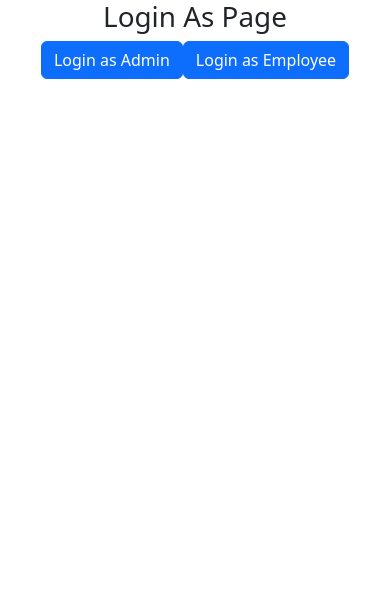
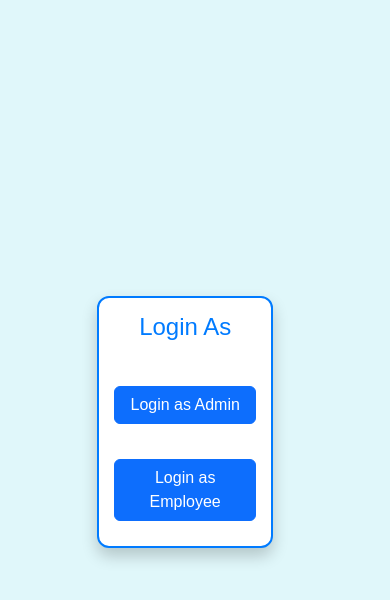
Before and after one commit to RaddNavarro/final-project-group-4-webdevt-drafting, a React (Create React App) app in the folder frontend/payroll-app/: page / in a window 390 px wide. Shown: the top 600 px of the page. Built offline with nearby package versions, Linux system fonts and the light colour scheme.

Commit message:
Css added and imported to respective js

```diff
--- a/frontend/payroll-app/src/components/LoginAdmin.js
+++ b/frontend/payroll-app/src/components/LoginAdmin.js
@@ -1,5 +1,5 @@
 import React, { useRef, useState } from 'react';
-import 'bootstrap/dist/css/bootstrap.min.css';
+import '../styles/Adminlogin.css';
 import { NavLink, redirect, useNavigate } from "react-router-dom";
 import axios from 'axios';
 
--- a/frontend/payroll-app/src/components/LoginAs.js
+++ b/frontend/payroll-app/src/components/LoginAs.js
@@ -1,21 +1,18 @@
 import React, { useRef, useState } from 'react';
-import 'bootstrap/dist/css/bootstrap.min.css';
+import '../styles/Login.css';
 import { NavLink } from "react-router-dom";
 
 
 export const LoginAs = () => {
     return (
-
-        <>
-            <h1>Login As Page</h1>
-            <NavLink to='/loginAdmin'>
-                <button type="button" class="btn btn-primary">Login as Admin</button>
+        <div className="center-square">
+            <h1>Login As</h1>
+            <NavLink to='/loginAdmin' className="nav-link">
+                <button type="button" className="btn btn-primary">Login as Admin</button>
             </NavLink>
-            <NavLink to='/loginEmployee'>
-                <button type="button" class="btn btn-primary">Login as Employee</button>
+            <NavLink to='/loginEmployee' className="nav-link">
+                <button type="button" className="btn btn-primary">Login as Employee</button>
             </NavLink>
-            <br></br>
-
-        </>
+        </div>
     );
 }
--- /dev/null
+++ b/frontend/payroll-app/src/styles/Adminlogin.css
@@ -0,0 +1,114 @@
+body {
+    margin: 0;
+    padding: 0;
+    display: flex;
+    justify-content: center;
+    align-items: center;
+    height: 100vh;
+    background-color: #e0f7fa;
+    font-family: Arial, sans-serif;
+    color: #333;
+}
+
+.loginAdmin {
+    display: flex;
+    flex-direction: column;
+    justify-content: center;
+    align-items: center;
+    width: 400px;
+    padding: 25px;
+    background-color: #ffffff;
+    border: 2px solid #007bff;
+    border-radius: 12px;
+    box-shadow: 0 8px 16px rgba(0, 0, 0, 0.2);
+    text-align: center;
+}
+
+h1 {
+    margin-bottom: 20px;
+    font-size: 1.8rem;
+    color: #007bff;
+}
+
+form {
+    width: 100%;
+    margin-bottom: 20px;
+}
+
+form .form-label {
+    font-size: 1rem;
+    font-weight: bold;
+    color: #333;
+}
+
+form .form-control {
+    width: 100%;
+    padding: 10px;
+    margin-bottom: 10px;
+    font-size: 1rem;
+    border: 1px solid #cccccc;
+    border-radius: 5px;
+    box-shadow: inset 0 2px 4px rgba(0, 0, 0, 0.1);
+}
+
+form .form-text {
+    font-size: 0.85rem;
+    color: #666;
+}
+
+button {
+    width: 100%;
+    padding: 12px;
+    font-size: 1rem;
+    font-weight: bold;
+    color: #ffffff;
+    background-color: #007bff;
+    border: none;
+    border-radius: 8px;
+    cursor: pointer;
+    transition: background-color 0.3s ease, transform 0.2s ease;
+}
+
+button:hover {
+    background-color: #0056b3;
+    transform: scale(1.05);
+}
+
+a {
+    margin-top: 15px;
+    font-size: 0.95rem;
+    color: #333;
+    text-decoration: none;
+    transition: color 0.2s ease;
+}
+
+a:hover {
+    color: #007bff;
+    text-decoration: underline;
+}
+
+p {
+    margin: 10px 0;
+    font-size: 0.9rem;
+    color: red;
+}
+
+@media (max-width: 450px) {
+    .loginAdmin {
+        width: 90%;
+        padding: 20px;
+    }
+
+    h1 {
+        font-size: 1.5rem;
+    }
+
+    button {
+        font-size: 0.9rem;
+    }
+
+    form .form-control {
+        font-size: 0.9rem;
+        padding: 8px;
+    }
+}
--- /dev/null
+++ b/frontend/payroll-app/src/styles/Login.css
@@ -0,0 +1,72 @@
+body {
+    margin: 0;
+    padding: 0;
+    display: flex;
+    justify-content: center;
+    align-items: center;
+    height: 100vh;
+    background-color: #e0f7fa;
+    font-family: Arial, sans-serif;
+    color: #333;
+}
+
+.center-square {
+    display: flex;
+    flex-direction: column;
+    justify-content: center;
+    align-items: center;
+    width: 350px;
+    padding: 20px;
+    background-color: #ffffff;
+    border: 2px solid #007bff;
+    border-radius: 12px;
+    box-shadow: 0 8px 16px rgba(0, 0, 0, 0.2);
+    text-align: center;
+}
+
+h1 {
+    margin-bottom: 20px;
+    font-size: 1.8rem;
+    color: #007bff;
+}
+
+button {
+    margin: 10px 0;
+    padding: 12px 20px;
+    font-size: 1rem;
+    font-weight: bold;
+    color: #ffffff;
+    background-color: #007bff;
+    border: none;
+    border-radius: 8px;
+    cursor: pointer;
+    transition: background-color 0.3s ease, transform 0.2s ease;
+}
+
+button:hover {
+    background-color: #0056b3;
+    transform: scale(1.05);
+}
+
+
+.nav-link {
+    width: 100%;
+    text-decoration: none;
+    display: inline-block;
+}
+
+@media (max-width: 400px) {
+    .center-square {
+        width: 90%;
+        padding: 15px;
+    }
+
+    h1 {
+        font-size: 1.5rem;
+    }
+
+    button {
+        font-size: 0.9rem;
+        padding: 10px 15px;
+    }
+}
```
